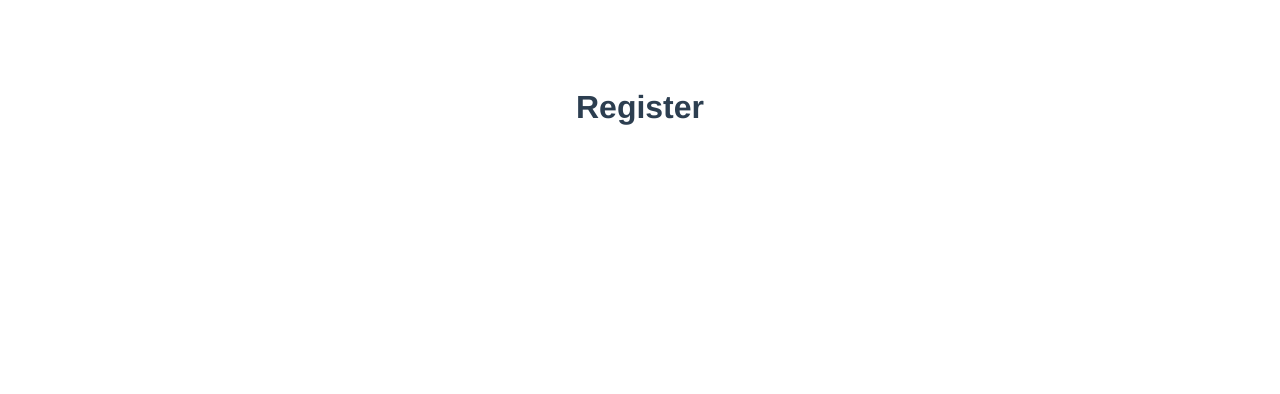
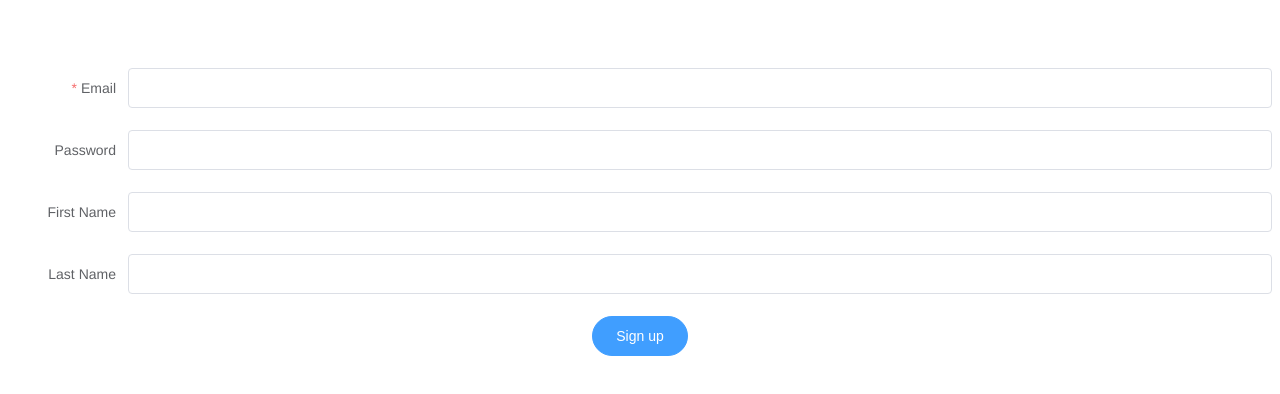
Before and after one commit to pichaipusit/vue-test, a Vue app in the folder client/: page /signup in a window 1280 px wide. Shown: the top 394 px of the page. Built offline with nearby package versions, Linux system fonts and the light colour scheme.

Commit message:
Feature: add form for register on signup page"

```diff
--- a/client/src/components/SignUp.vue
+++ b/client/src/components/SignUp.vue
@@ -1,12 +1,79 @@
 <template>
   <div>
-    <h1>Register</h1>
+    <el-form
+      :model="dynamicValidateForm"
+      ref="dynamicValidateForm"
+      label-width="120px"
+      class="demo-dynamic"
+    >
+      <el-form-item
+        prop="email"
+        label="Email"
+        :rules="[
+          {
+            required: true,
+            message: 'Please input email address',
+            trigger: 'blur',
+          },
+          {
+            type: 'email',
+            message: 'Please input correct email address',
+            trigger: ['blur', 'change'],
+          },
+        ]"
+      >
+        <el-input v-model="dynamicValidateForm.email"></el-input>
+      </el-form-item>
+
+      <el-form-item label="Password" prop="pass">
+        <el-input type="text" v-model="password" autocomplete="on"></el-input>
+      </el-form-item>
+      <el-form-item label="First Name" prop="first">
+        <el-input type="text" v-model="firstName" autocomplete="off"></el-input>
+      </el-form-item>
+      <el-form-item label="Last Name" prop="last">
+        <el-input type="text" v-model="lastName" autocomplete="off"></el-input>
+      </el-form-item>
+
+      <div class="sign-btn">
+        <div class="signin-btn">
+          <el-button type="primary" @click="submitSignin" round
+            >Sign up</el-button
+          >
+        </div>
+      </div>
+    </el-form>
   </div>
 </template>
 
 <script>
 export default {
   name: "SignUp",
+
+  data() {
+    return {
+      dynamicValidateForm: {
+        domains: [
+          {
+            key: 1,
+            value: "",
+          },
+        ],
+        email: "",
+      },
+      password: "",
+      firstName: "",
+      lastName: "",
+    };
+  },
+
+  computed: {},
+
+  methods: {
+    submitSignin() {
+      this.$router.push("/home");
+    },
+  },
 };
 </script>
 
```
